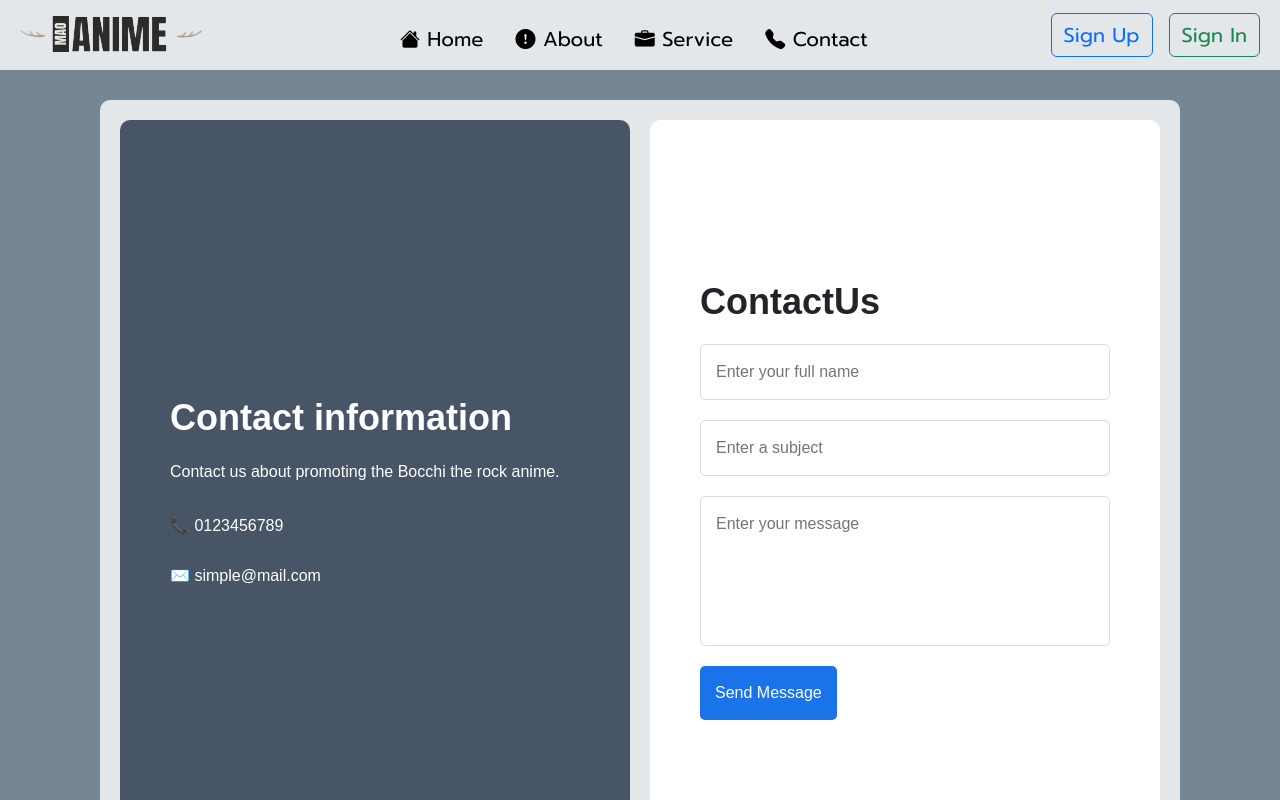
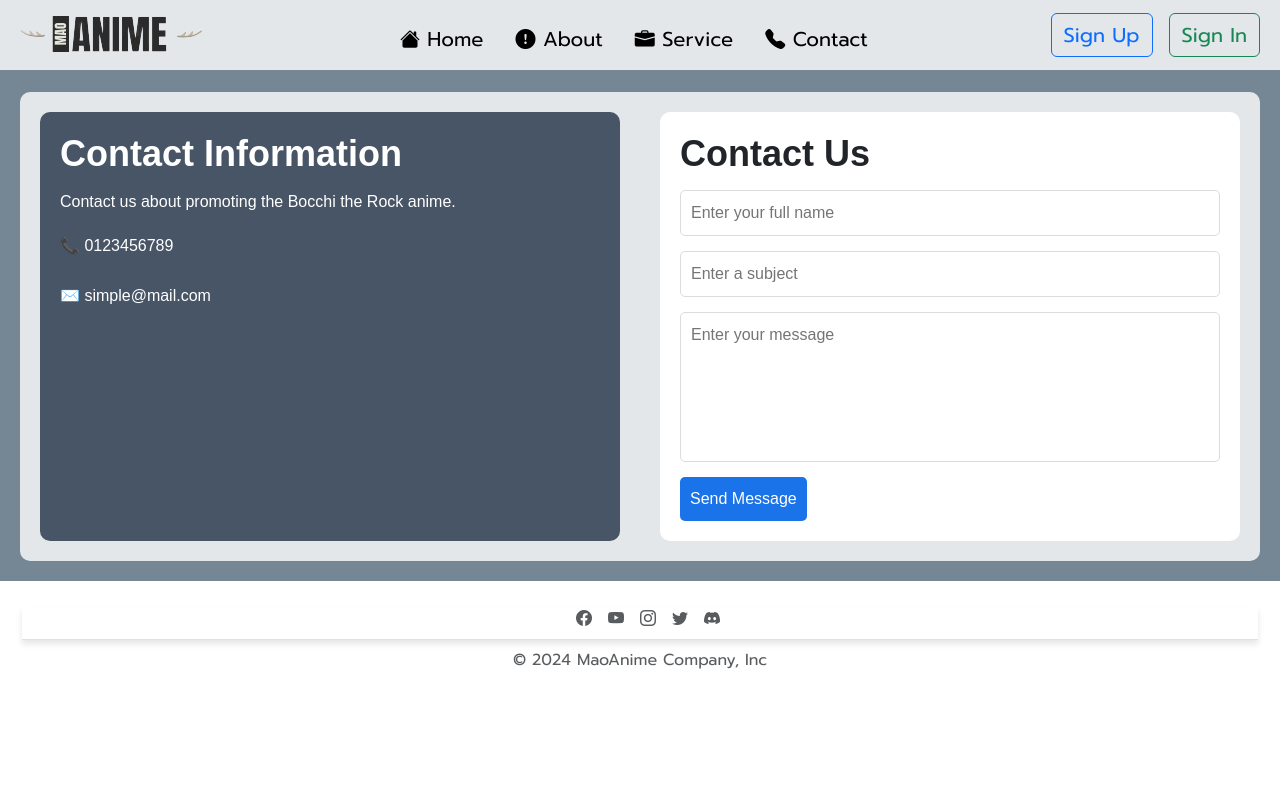
Before and after one commit to isen-sama/frontend-test, a Next.js app: page /contact in a window 1280 px wide. Shown: the top 800 px of the page. Built offline with nearby package versions, Linux system fonts and the light colour scheme.

Commit message:
Update page.js

```diff
--- a/src/app/contact/page.js
+++ b/src/app/contact/page.js
@@ -1,18 +1,30 @@
-'use client'
+'use client';
 import React, { useEffect, useState } from 'react';
 
 const ContactUs = () => {
     const [isAnimated, setIsAnimated] = useState(false);
+    const [windowWidth, setWindowWidth] = useState(window.innerWidth);
 
     useEffect(() => {
         // Trigger animation after component mounts
         setIsAnimated(true);
+
+        // Function to handle window resize
+        const handleResize = () => setWindowWidth(window.innerWidth);
+
+        // Add event listener for window resize
+        window.addEventListener('resize', handleResize);
+
+        // Clean up the event listener on component unmount
+        return () => window.removeEventListener('resize', handleResize);
     }, []);
 
+    // Define responsive styles
     const containerStyle = {
         display: 'flex',
-        flexDirection: 'row',
-        height: '100vh',
+        flexDirection: windowWidth < 768 ? 'column' : 'row',
+        flexWrap: 'wrap', // Allow wrapping for smaller screens
+        height: 'auto',
         fontFamily: 'Arial, sans-serif',
         backgroundColor: '#ffffffcc',
         padding: '20px',
@@ -21,16 +33,11 @@ const ContactUs = () => {
         animation: isAnimated ? 'fadeIn 1s ease-out' : 'none',
     };
 
-    const leftPanelStyle = {
+    const panelStyle = {
         flex: 1,
-        backgroundColor: '#485566',
-        color: 'white',
-        padding: '50px',
+        minWidth: '300px', // Ensure minimum width on small screens
+        padding: windowWidth < 768 ? '10px' : '20px',
         borderRadius: '10px',
-        display: 'flex',
-        flexDirection: 'column',
-        justifyContent: 'center',
-        alignItems: 'flex-start',
         boxSizing: 'border-box',
         transition: 'transform 0.3s ease-in-out, background-color 0.3s ease-in-out',
         transform: isAnimated ? 'translateY(0)' : 'translateY(20px)',
@@ -38,51 +45,48 @@ const ContactUs = () => {
         animation: isAnimated ? 'slideIn 1s ease-out' : 'none',
     };
 
+    const leftPanelStyle = {
+        ...panelStyle,
+        backgroundColor: '#485566',
+        color: 'white',
+        marginRight: windowWidth < 768 ? '0' : '20px',
+    };
+
     const rightPanelStyle = {
-        flex: 1,
+        ...panelStyle,
         backgroundColor: 'white',
-        padding: '50px',
-        borderRadius: '10px',
-        marginLeft: '20px',
-        display: 'flex',
-        flexDirection: 'column',
-        justifyContent: 'center',
-        boxSizing: 'border-box',
-        transition: 'transform 0.3s ease-in-out',
-        transform: isAnimated ? 'translateY(0)' : 'translateY(20px)',
-        opacity: isAnimated ? 1 : 0,
-        animation: isAnimated ? 'slideIn 1s ease-out' : 'none',
+        marginLeft: windowWidth < 768 ? '0' : '20px',
     };
 
     const titleStyle = {
-        fontSize: '36px',
-        marginBottom: '20px',
+        fontSize: windowWidth < 768 ? '24px' : '36px', // Adjust font size for smaller screens
+        marginBottom: '15px',
         fontWeight: 'bold',
         transition: 'color 0.3s ease',
     };
 
     const textStyle = {
-        fontSize: '16px',
+        fontSize: windowWidth < 768 ? '14px' : '16px', // Adjust font size for smaller screens
         lineHeight: '1.5',
-        marginBottom: '30px',
+        marginBottom: '20px',
     };
 
     const contactInfoStyle = {
         display: 'flex',
         flexDirection: 'column',
         gap: '10px',
-        fontSize: '16px',
+        fontSize: windowWidth < 768 ? '14px' : '16px', // Adjust font size for smaller screens
     };
 
     const formStyle = {
         display: 'flex',
         flexDirection: 'column',
-        gap: '20px',
+        gap: '15px',
     };
 
     const inputStyle = {
-        padding: '15px',
-        fontSize: '16px',
+        padding: '10px',
+        fontSize: windowWidth < 768 ? '14px' : '16px', // Adjust font size for smaller screens
         borderRadius: '5px',
         border: '1px solid #DADCE0',
         width: '100%',
@@ -90,19 +94,19 @@ const ContactUs = () => {
     };
 
     const textareaStyle = {
-        padding: '15px',
-        fontSize: '16px',
+        padding: '10px',
+        fontSize: windowWidth < 768 ? '14px' : '16px', // Adjust font size for smaller screens
         borderRadius: '5px',
         border: '1px solid #DADCE0',
         width: '100%',
-        height: '150px',
+        height: windowWidth < 768 ? '120px' : '150px', // Adjust height for smaller screens
         resize: 'none',
         transition: 'border-color 0.3s ease, box-shadow 0.3s ease',
     };
 
     const buttonStyle = {
-        padding: '15px',
-        fontSize: '16px',
+        padding: '10px',
+        fontSize: windowWidth < 768 ? '14px' : '16px', // Adjust font size for smaller screens
         borderRadius: '5px',
         border: 'none',
         backgroundColor: '#1A73E8',
@@ -121,10 +125,10 @@ const ContactUs = () => {
     return (
         <div style={{
             background: '#758694',
-            padding: '100px',
+            padding: windowWidth < 768 ? '10px' : '20px', // Adjust padding for smaller screens
             minHeight: '50vh',
             ...animationStyle,
-          }}>
+          }}><br/><br/><br/>
         <div style={containerStyle}>
             <div style={leftPanelStyle}
                  onMouseEnter={() => {
@@ -136,9 +140,9 @@ const ContactUs = () => {
                     document.querySelector('#leftPanel').style.backgroundColor = '#485566';
                  }}
                  id="leftPanel">
-                <h1 style={titleStyle}>Contact information</h1>
+                <h1 style={titleStyle}>Contact Information</h1>
                 <p style={textStyle}>
-                Contact us about promoting the Bocchi the rock anime.
+                Contact us about promoting the Bocchi the Rock anime.
                 </p>
                 <div style={contactInfoStyle}>
                     <p>📞 0123456789</p>
@@ -153,7 +157,7 @@ const ContactUs = () => {
                     document.querySelector('#rightPanel').style.transform = 'scale(1)';
                  }}
                  id="rightPanel">
-                <h2 style={titleStyle}>ContactUs</h2>
+                <h2 style={titleStyle}>Contact Us</h2>
                 <form style={formStyle}>
                     <input type="text" placeholder="Enter your full name" style={inputStyle} required />
                     <input type="text" placeholder="Enter a subject" style={inputStyle} required />
```
